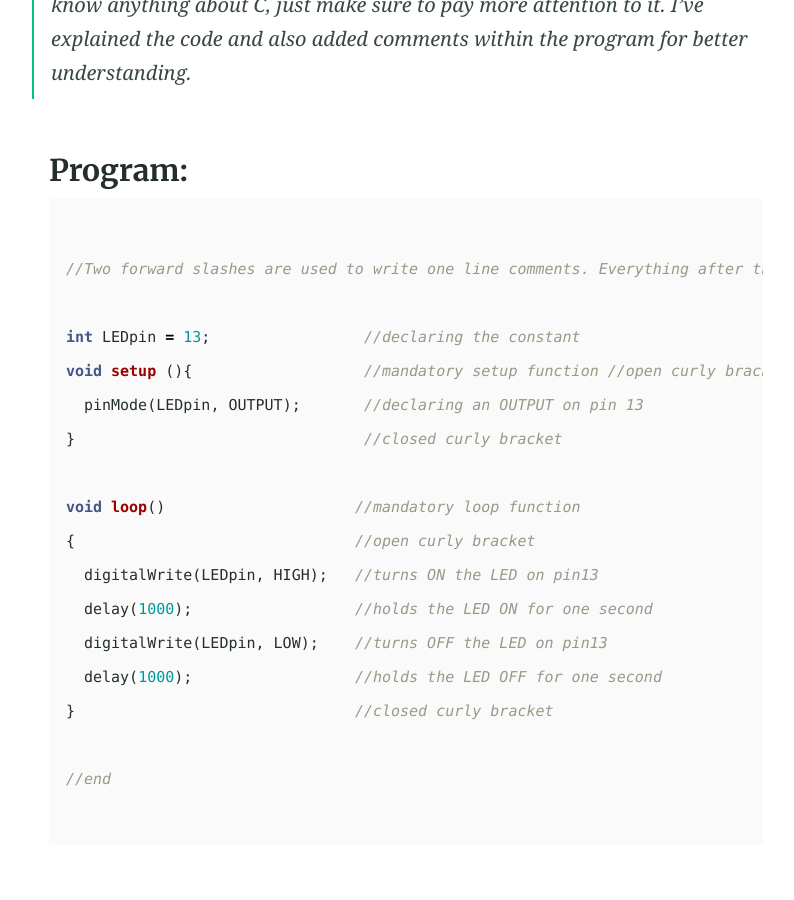
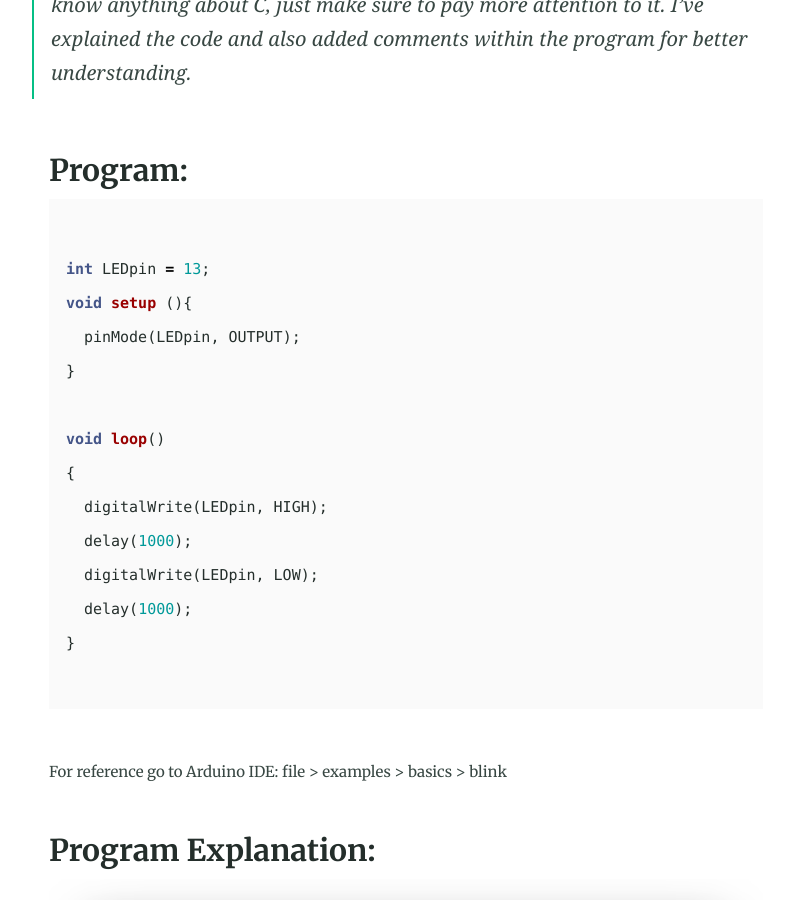
Before and after one commit to aka-Kush/aka-Kush.github.io, a Jekyll site: the page built from _posts/2020-08-02-proj1.md, in a window 1280 px wide and 900 px high, scrolled down 5342 px. Shown: the whole window, without its empty margins (234-1028 px from the left). Built offline with Jekyll 4.4.1, drawn with Linux system fonts in a browser that asks for light colours; our own code applies the rules of GitHub Pages for plain Markdown files.

Commit message:
Update 2020-08-02-proj1.md

````diff
--- a/_posts/2020-08-02-proj1.md
+++ b/_posts/2020-08-02-proj1.md
@@ -96,22 +96,18 @@ attention to it. I've explained the code and also added comments within the prog
 
 ```c
 
-//Two forward slashes are used to write one line comments. Everything after the slashes is ignored by the compiler
+int LEDpin = 13;
+void setup (){
+  pinMode(LEDpin, OUTPUT);
+}
 
-int LEDpin = 13;                 //declaring the constant
-void setup (){                   //mandatory setup function //open curly bracket
-  pinMode(LEDpin, OUTPUT);       //declaring an OUTPUT on pin 13
-}                                //closed curly bracket
-
-void loop()                     //mandatory loop function
-{                               //open curly bracket
-  digitalWrite(LEDpin, HIGH);   //turns ON the LED on pin13
-  delay(1000);                  //holds the LED ON for one second
-  digitalWrite(LEDpin, LOW);    //turns OFF the LED on pin13
-  delay(1000);                  //holds the LED OFF for one second
-}                               //closed curly bracket
-
-//end
+void loop()
+{
+  digitalWrite(LEDpin, HIGH);
+  delay(1000);
+  digitalWrite(LEDpin, LOW);
+  delay(1000);
+}
 
 ```
 
````
